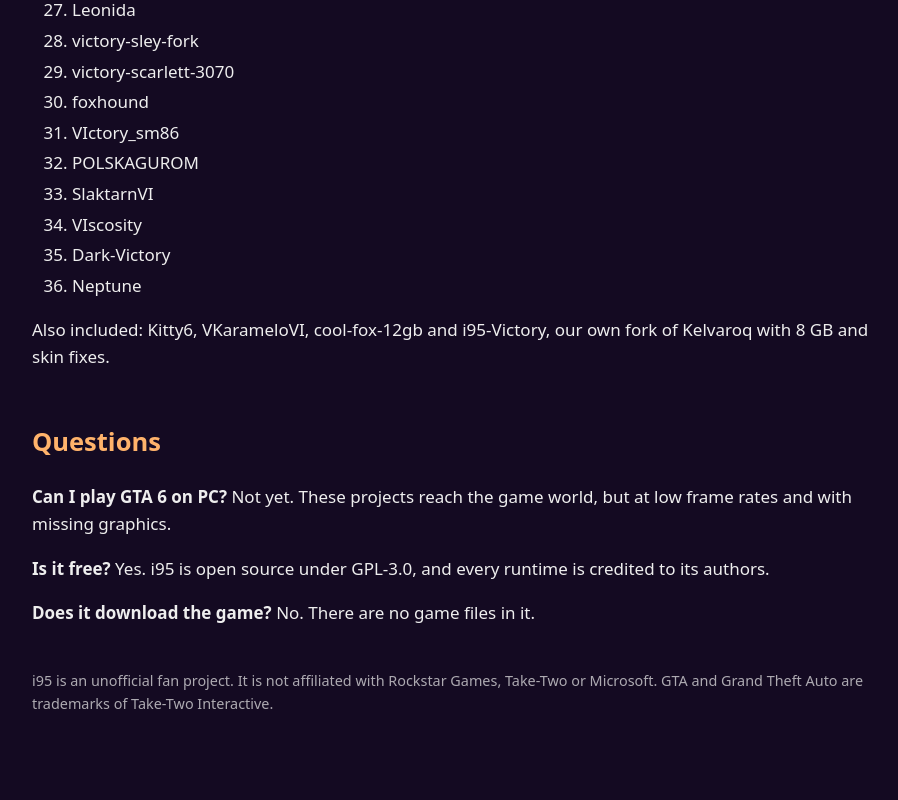
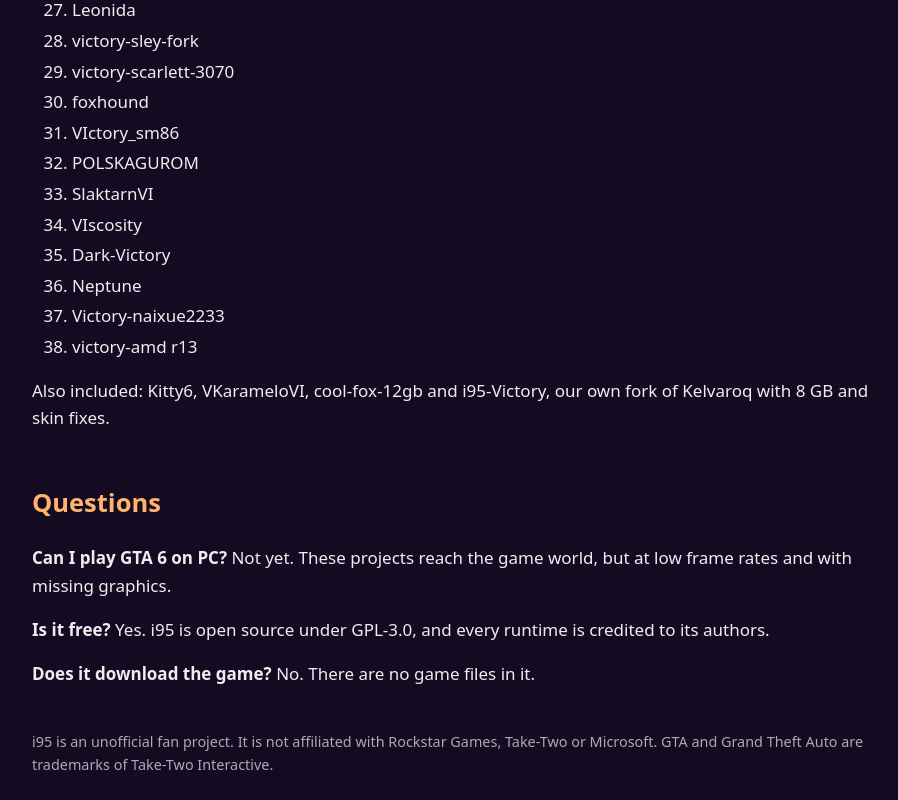
Before and after one commit to DesignWithTommy/6Launch, a plain HTML site: page index.html in a window 1280 px wide. Shown: the part 3202-4002 px from the top of the page, without its empty margins (178-1076 px from the left). Before the commit the page ends 3941 px from the top, so only its background shows below. Drawn offline with Linux system fonts and the light colour scheme; no server answers.

Commit message:
Add Victory-naixue2233 and victory-amd r13 (both compile); stars and times
Co-Authored-By: Claude Opus 5.5 <noreply@anthropic.com>

```diff
--- a/index.html
+++ b/index.html
@@ -52,7 +52,7 @@ footer{opacity:.7;font-size:.9rem;margin-top:3em}
 <h2>Runtimes in the launcher</h2>
 <p>Ranked as on vuyp's <a href="https://vuyp.github.io/gta6-pc-race/">GTA VI PC race tracker</a>:</p>
 <ol>
-<li>Vice-Tay</li><li>victory-fork (VIctory-fxceless)</li><li>AnyXboxX</li><li>KLBF Lab</li><li>VIctory-Belobug-AMD</li><li>VItoriaBr</li><li>ScarlettPort</li><li>CGBJ</li><li>victory-amd</li><li>VIctory (the original)</li><li>Flamingo</li><li>BRVIctory-ka1qux</li><li>DexNom RayTime</li><li>Vilocity</li><li>CBL VIctory</li><li>Kelvaroq</li><li>victory-unified</li><li>VIniVIdiVIci</li><li>VI-BR-PORT</li><li>ruff-lab</li><li>darkworldhm</li><li>VIctory-7900XTX</li><li>Vertex</li><li>VIctory-NVIDIA</li><li>Victory-United</li><li>VIctory-RDNA</li><li>Leonida</li><li>victory-sley-fork</li><li>victory-scarlett-3070</li><li>foxhound</li><li>VIctory_sm86</li><li>POLSKAGUROM</li><li>SlaktarnVI</li><li>VIscosity</li><li>Dark-Victory</li><li>Neptune</li>
+<li>Vice-Tay</li><li>victory-fork (VIctory-fxceless)</li><li>AnyXboxX</li><li>KLBF Lab</li><li>VIctory-Belobug-AMD</li><li>VItoriaBr</li><li>ScarlettPort</li><li>CGBJ</li><li>victory-amd</li><li>VIctory (the original)</li><li>Flamingo</li><li>BRVIctory-ka1qux</li><li>DexNom RayTime</li><li>Vilocity</li><li>CBL VIctory</li><li>Kelvaroq</li><li>victory-unified</li><li>VIniVIdiVIci</li><li>VI-BR-PORT</li><li>ruff-lab</li><li>darkworldhm</li><li>VIctory-7900XTX</li><li>Vertex</li><li>VIctory-NVIDIA</li><li>Victory-United</li><li>VIctory-RDNA</li><li>Leonida</li><li>victory-sley-fork</li><li>victory-scarlett-3070</li><li>foxhound</li><li>VIctory_sm86</li><li>POLSKAGUROM</li><li>SlaktarnVI</li><li>VIscosity</li><li>Dark-Victory</li><li>Neptune</li><li>Victory-naixue2233</li><li>victory-amd r13</li>
 </ol>
 <p>Also included: Kitty6, VKarameloVI, cool-fox-12gb and i95-Victory, our own fork of Kelvaroq with 8 GB and skin fixes.</p>
 
```
Also changed, not shown: catalog.txt, 18 other files.
